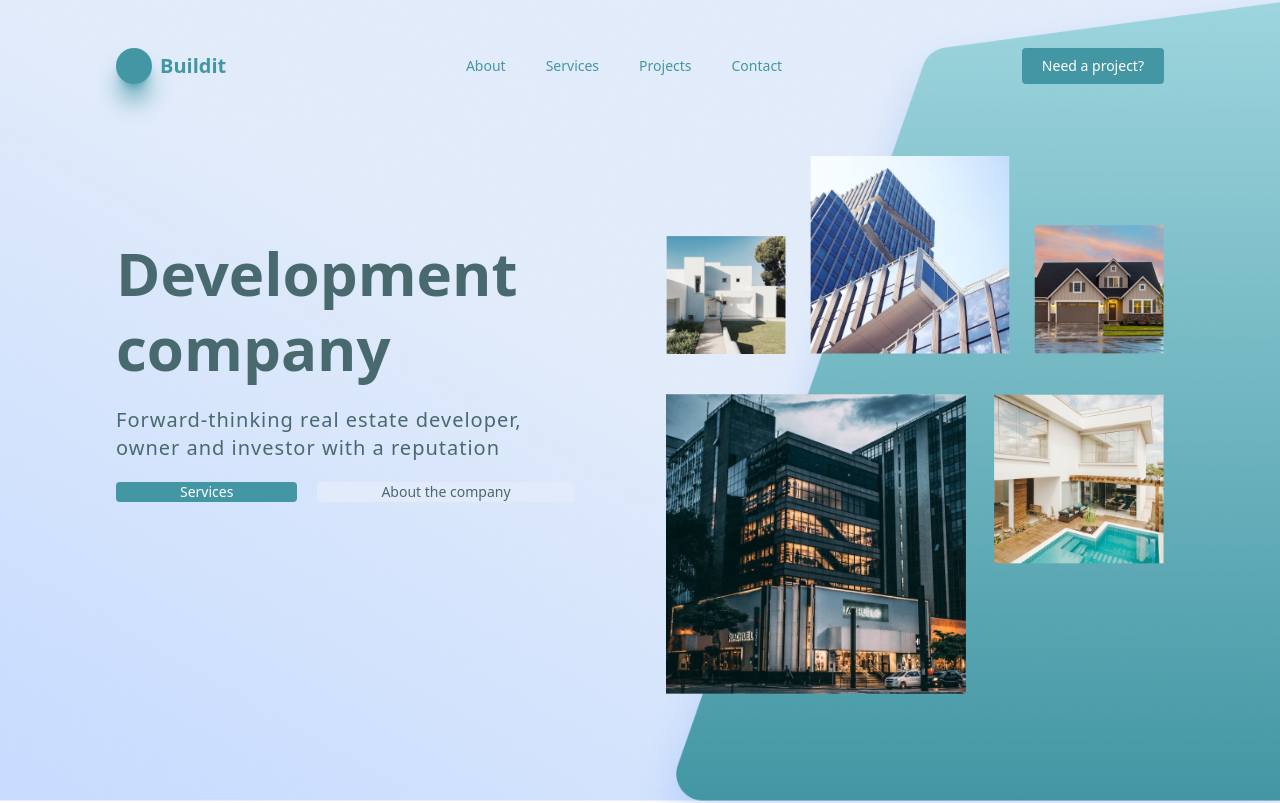
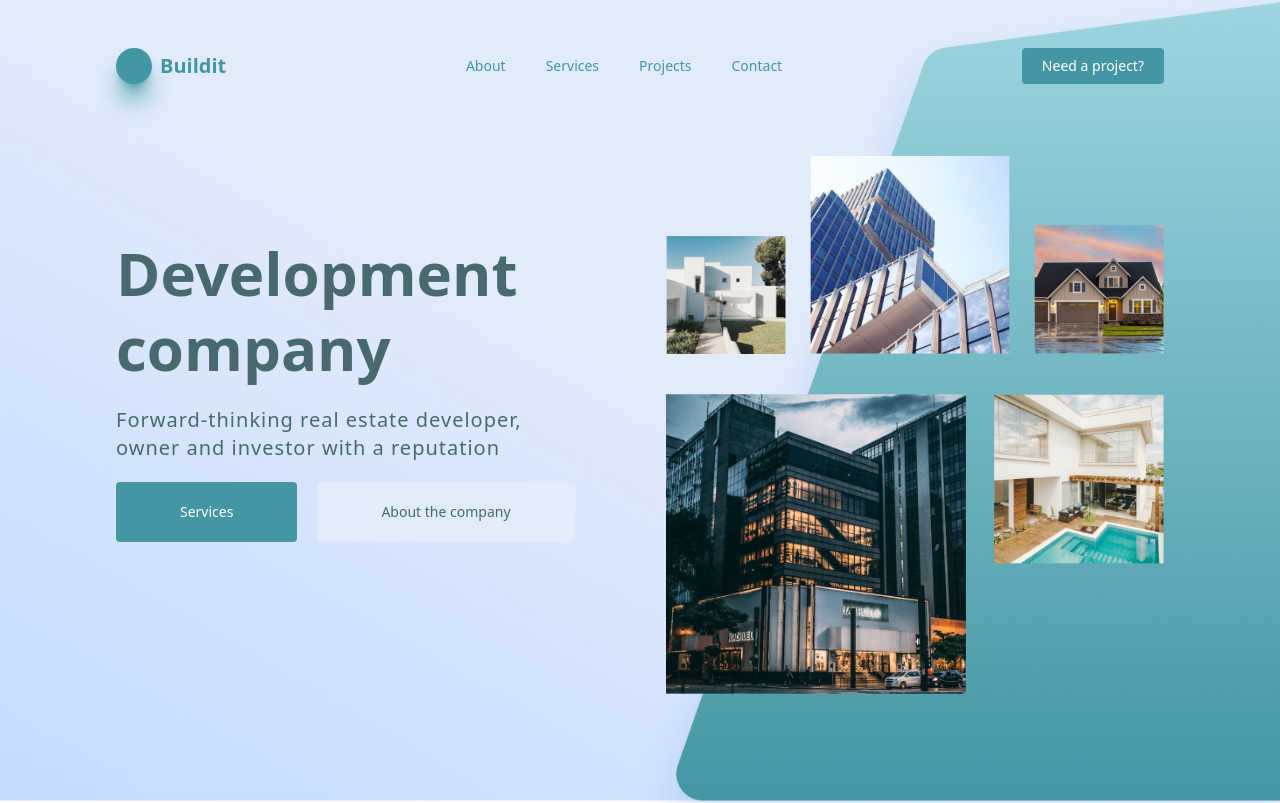
Before and after one commit to arjorb/buildit, a Next.js app: page / in a window 1280 px wide. Shown: the top 803 px of the page. Built offline with nearby package versions, Linux system fonts and the light colour scheme.

Commit message:
fixing the buttons on the showcase

```diff
--- a/components/home/Contact.js
+++ b/components/home/Contact.js
@@ -1,7 +1,7 @@
 import Image from 'next/image';
 import contact1 from '../../public/Contact-1.png';
 import contact2 from '../../public/Contact-2.png';
-import { BigButton } from '../shared/Button';
+import { FormButton } from '../shared/Button';
 const Contact = () => {
   return (
     <>
@@ -75,7 +75,7 @@ const Contact = () => {
             </div>
 
             <div>
-              <BigButton name='Send message' />
+              <FormButton name='Send message' />
             </div>
           </div>
         </div>
--- a/components/home/Showcase.js
+++ b/components/home/Showcase.js
@@ -1,5 +1,5 @@
 import Navbar from '../shared/Navbar';
-import { Button } from '../shared/Button';
+import { BigButton } from '../shared/Button';
 import Image from 'next/image';
 import hero1 from '../../public/hero1.png';
 import hero2 from '../../public/hero2.png';
@@ -19,8 +19,8 @@ const Showcase = () => {
               Forward-thinking real estate developer, owner and investor with a reputation
             </p>
             <div className='flex gap-5 mt-5'>
-              <Button name={'Services'} width={16} height={`5`} color={'steelBlue-100'} text='white' />
-              <Button name={'About the company'} width={16} height={`5`} color={'steelBlue-50'} text='steelBlue-200' />
+              <BigButton name={'Services'} color={'steelBlue-100'} text='white' />
+              <BigButton name={'About the company'} color={'steelBlue-50'} text='steelBlue-200' />
             </div>
           </div>
           <div className='flex flex-col gap-10'>
--- a/components/shared/Button.js
+++ b/components/shared/Button.js
@@ -10,7 +10,17 @@ export const Button = ({ name, width, height, color, text }) => {
   );
 };
 
-export const BigButton = ({ name }) => {
+export const BigButton = ({ name, color, text }) => {
+  return (
+    <>
+      <div className={` bg-${color} max-w-max px-16 py-5 rounded-2 text-sm text-${text} font-medium cursor-pointer`}>
+        {name}
+      </div>
+    </>
+  );
+};
+
+export const FormButton = ({ name }) => {
   return (
     <>
       <div className={` bg-steelBlue-100  text-center py-3 rounded-2 text-sm text-white font-medium cursor-pointer`}>
```
